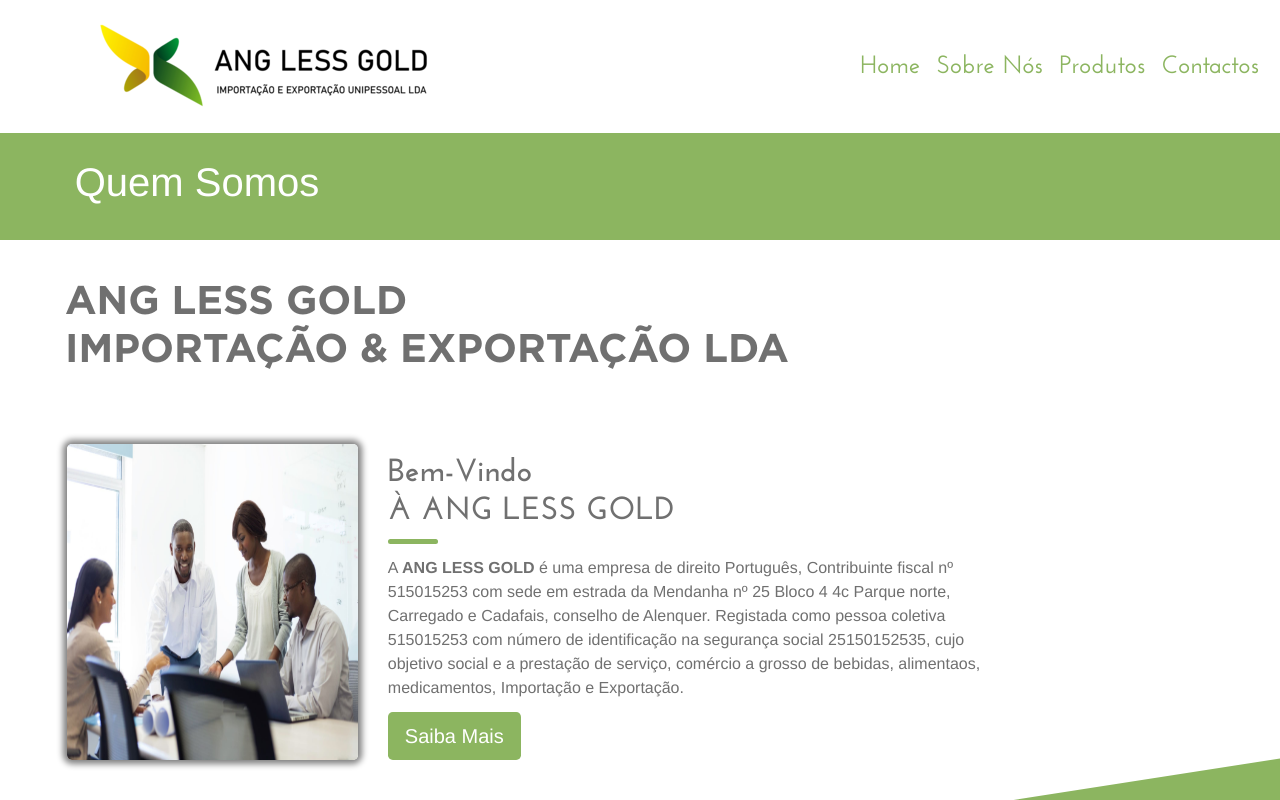
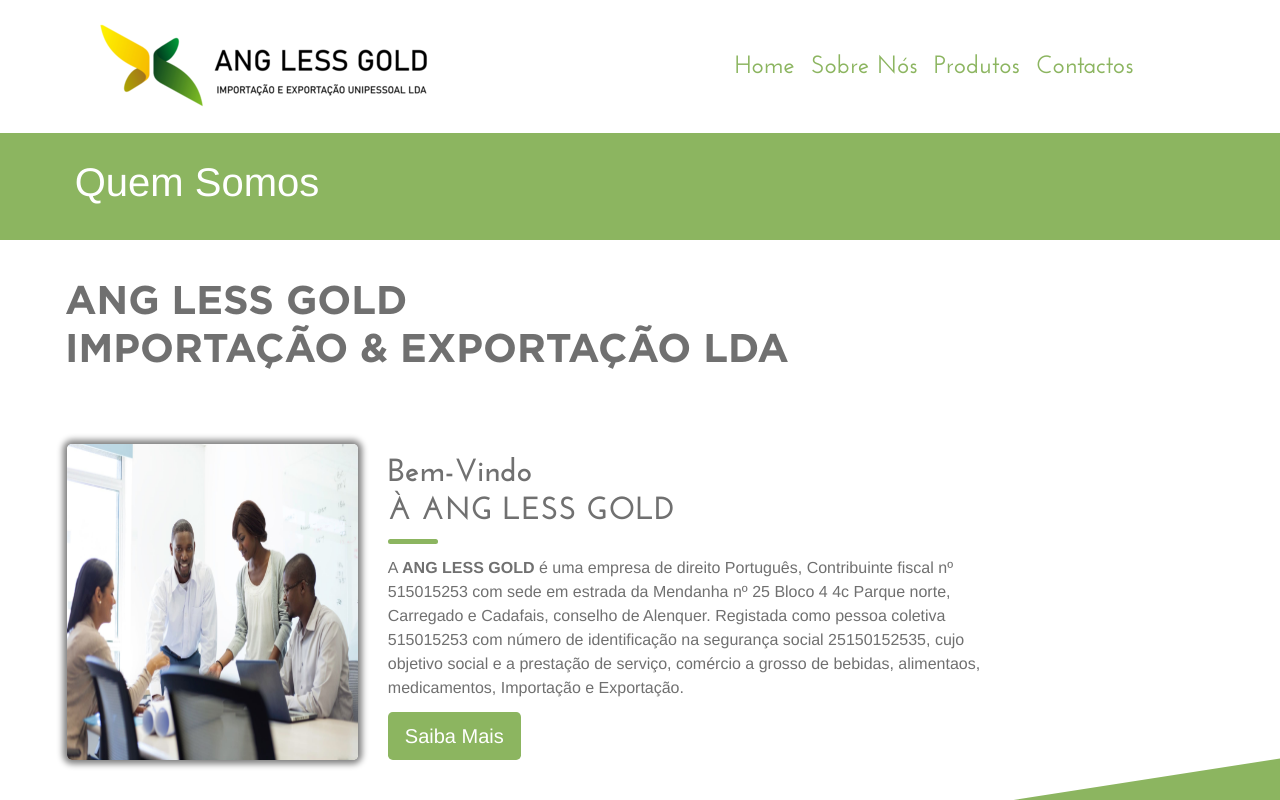
Before and after one commit to uByte2020/Ang-lessGold, a Vue app: page /QuemSomos in a window 1280 px wide. Shown: the top 800 px of the page. Built offline with nearby package versions, Linux system fonts and the light colour scheme.

Commit message:
Posição absolute|Navbar

```diff
--- a/src/components/NavbarPrinc.vue
+++ b/src/components/NavbarPrinc.vue
@@ -23,10 +23,18 @@
 
       <b-collapse id="nav-collapse" is-nav>
         <b-navbar-nav class="ml-auto">
-          <b-nav-item class="navitem"><router-link to="/">Home</router-link></b-nav-item>
-          <b-nav-item ><router-link to="/QuemSomos">Sobre Nós</router-link></b-nav-item>
-          <b-nav-item ><router-link to="/Produtos">Produtos</router-link></b-nav-item>
-          <b-nav-item ><router-link to="/Contacto">Contactos</router-link></b-nav-item>
+          <b-nav-item class="navitem"
+            ><router-link to="/">Home</router-link></b-nav-item
+          >
+          <b-nav-item
+            ><router-link to="/QuemSomos">Sobre Nós</router-link></b-nav-item
+          >
+          <b-nav-item
+            ><router-link to="/Produtos">Produtos</router-link></b-nav-item
+          >
+          <b-nav-item
+            ><router-link to="/Contacto">Contactos</router-link></b-nav-item
+          >
         </b-navbar-nav>
       </b-collapse>
     </b-navbar>
@@ -100,7 +108,10 @@
 .img {
   margin-left: 10%;
 }
-
+.navbar-collapse,
+.collapse {
+  margin-right: 10%;
+}
 @media only screen and (max-width: 600px) {
   button,
   .navbar-toggle,
@@ -148,6 +159,17 @@
     -ms-margin-left: 80%;
     -webkit-margin-left: 80%;
   }
+
+  .navbar-collapse {
+    position: absolute;
+    margin-top: 76%!important;
+    /* margin:auto; */
+    margin-left: -5%;
+    margin-right: 15%!important;
+    background-color: #343A40;
+    width: 104%!important;
+    /* padding: 5%; */
+  }
 }
 @media only screen and (max-width: 790px) {
   button,
```
